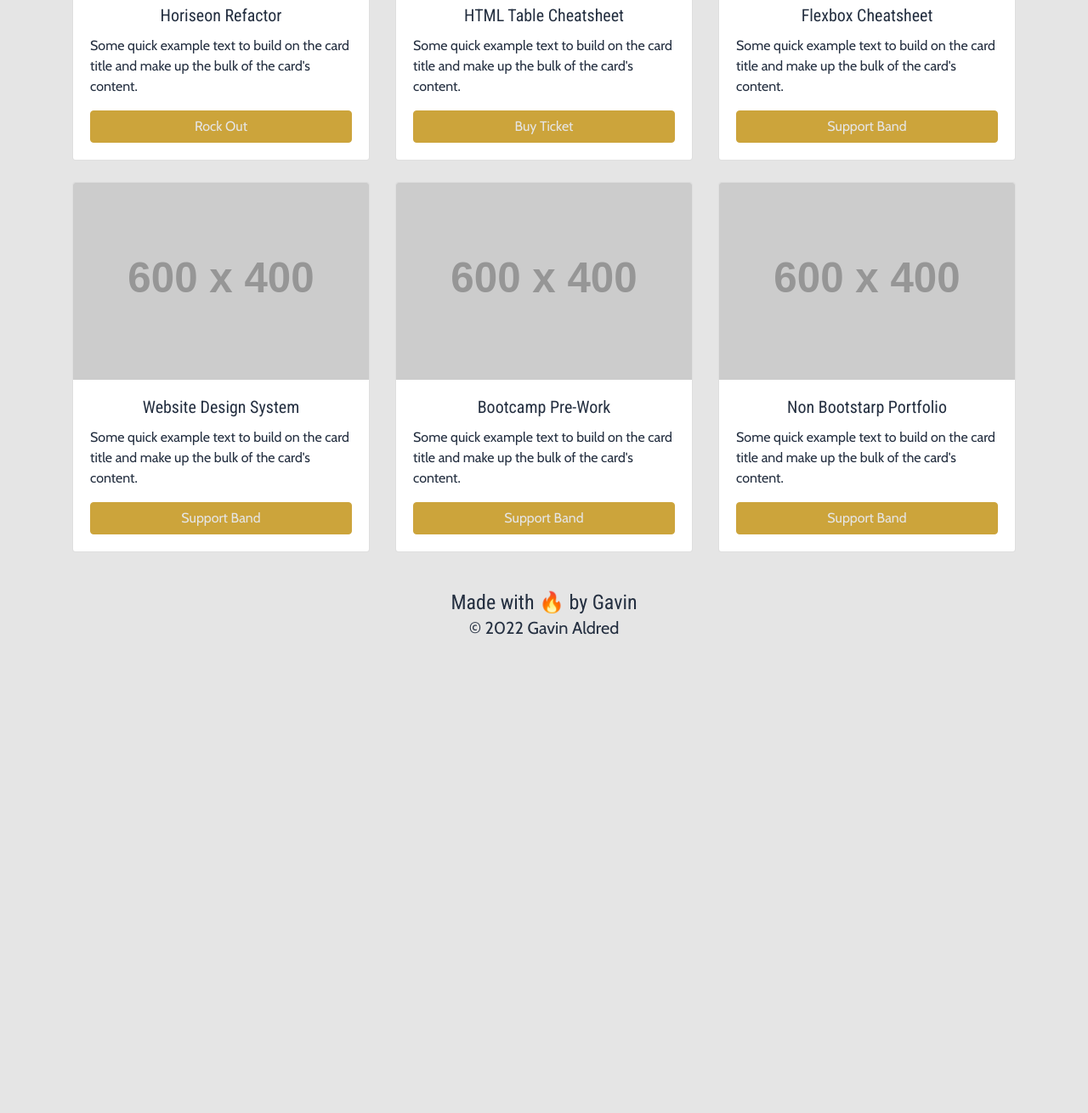
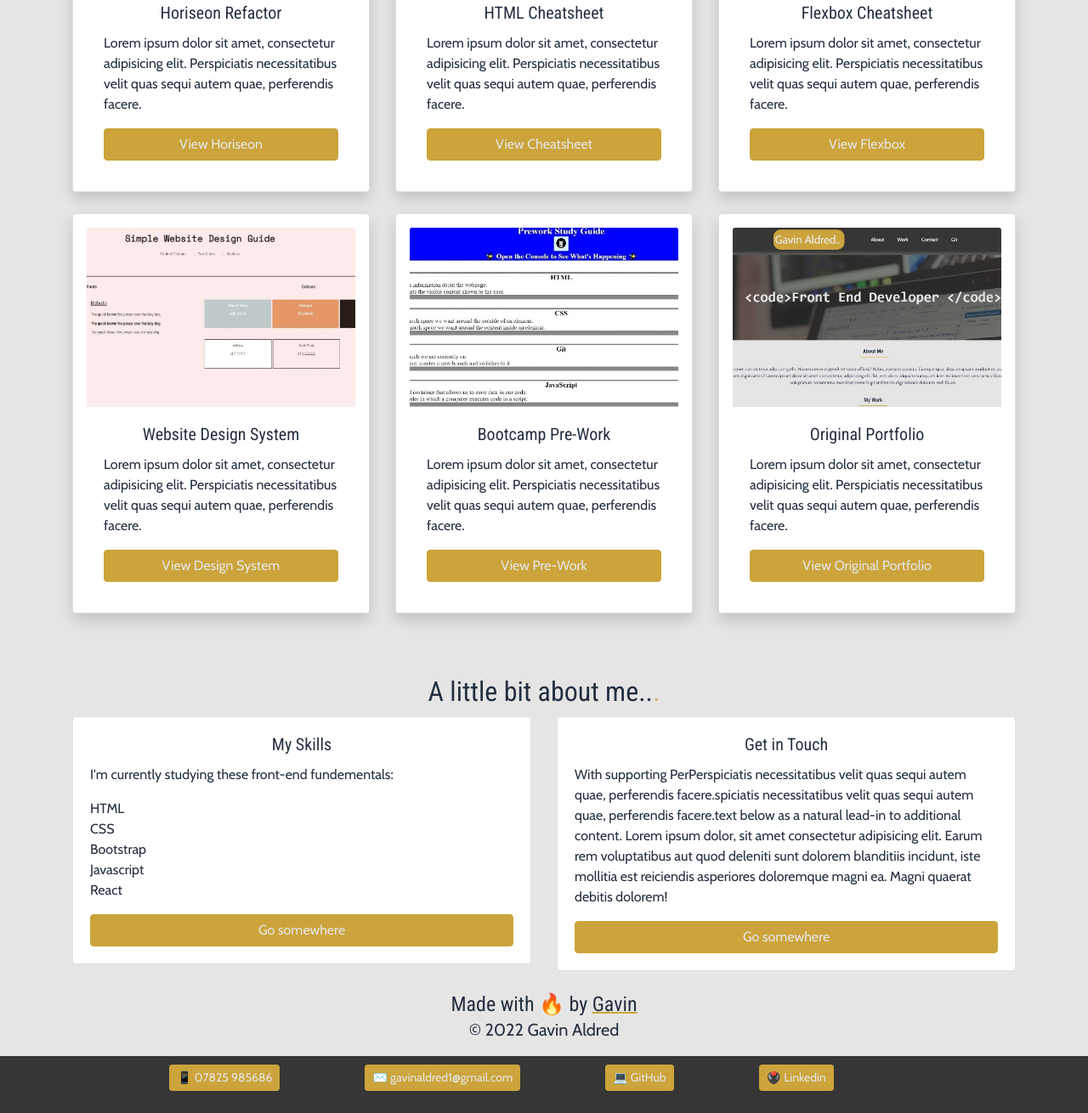
Before and after one commit to gavinaldred/Bootstrap-Portfolio, a plain HTML site: page index.html in a window 1280 px wide. Shown: the part 606-1916 px from the top of the page at 85% size. Before the commit the page ends 1396 px from the top, so only its background shows below. Drawn offline with nearby package versions, Linux system fonts and the light colour scheme; placeholder pictures from the web are drawn by us.

Commit message:
finishes nav, cards, footer and readme

```diff
--- a/css/style.css
+++ b/css/style.css
@@ -2,24 +2,23 @@
 **************************************************
 
 
-Color Guide
+Color & Font Guide
 ****************/
 
 :root {
   /*  HEADER AND CONTACT PRIMARY COLOUR */
   --Jet: #363636;
   /* FONT OUT OF DARK AND PAGE COLOUR */
-    --Platinum: #E5E5E5;
+  --Platinum: #e5e5e5;
   /* MAIN FONT COLOUR */
-    --Gunmetal: #242F40;
+  --Gunmetal: #242f40;
   /* ACCENT AND HIGHLIGHT COLOUR */
-    --Satin: #CCA43B;
+  --Satin: #cca43b;
   /* MAIN BODY FONT */
-    --cabin: 'Cabin';
+  --cabin: "Cabin";
   /* HEADINGS FONT */
-    --Roboto: 'Roboto Condensed';
+  --Roboto: "Roboto Condensed";
 }
-
 
 /************************************************
   *************************************************
@@ -52,19 +51,37 @@ Color Guide
     ------------------------------------------------
     ----------------------------------------------*/
 body {
-      Font-Family: 'Cabin';
+  font-family: "Cabin";
   line-height: 1.5;
   color: var(--Gunmetal);
   background-color: var(--Platinum);
 }
 
-  h1, h2, h3, h4, h5, h6 {
+h1,
+h2,
+h3,
+h4,
+h5,
+h6 {
   margin: 0;
   font-family: var(--Roboto);
 }
 
 .row {
-    margin-bottom: 25px!important;
+  margin-bottom: 25px !important;
+}
+
+a {
+  color: var(--Platinum);
+}
+
+a:hover {
+  color: var(--Satin);
+  text-decoration: var(--Platinum) underline 2px;
+}
+
+ul {
+    list-style: none;
 }
 
 /*----------------------------------------------
@@ -77,11 +94,10 @@ Color Guide
   position: fixed;
   width: 100%;
   z-index: 10;
-
 }
 
 .nav-link {
-        color: var(--Platinum)!important;
+  color: var(--Platinum) !important;
 }
 
 .nav-link:hover {
@@ -91,7 +107,8 @@ Color Guide
 }
 .navbar-toggler {
   background-color: var(--Satin);
-    border: var(--Platinum) 2px solid;}
+  border: var(--Platinum) 2px solid;
+}
 
 .dropdown-item {
   color: var(--Platinum);
@@ -104,13 +121,14 @@ Color Guide
 .dropdown-menu.show {
   background-color: var(--Jet);
 }
-    .navbar-brand{
-        margin-left: 20px;}
+.navbar-brand {
+  margin-left: 20px;
+}
 
-     .dropdown-item:hover{
+.dropdown-item:hover {
   color: var(--Platinum);
   text-decoration: none;
-    background-color:var(--Satin)
+  background-color: var(--Satin);
 }
 
 .navbar-dark .navbar-brand {
@@ -124,13 +142,13 @@ Color Guide
 
 .img-fluid {
   width: 20%;
+  border: var(--Satin) 1px solid;
 }
 
-    .jumbo-container{
+.jumbo-container {
   display: flex;
   justify-content: flex-start;
   align-items: center;
-
 }
 
 .display-4 {
@@ -141,7 +159,19 @@ Color Guide
 .jumbotron {
   margin-bottom: 10px;
   padding-bottom: 15px;
+  background-color: var(--Platinum);
 }
+
+.jumbotron:after {
+  content: ".";
+  display: block;
+  height: 2px;
+  width: 275px;
+  margin: 0px auto;
+
+  border-bottom: 2px solid var(--Satin);
+}
+
 /*----------------------------------------------
     ------------------------------------------------
     4. Work Section
@@ -158,17 +188,44 @@ Color Guide
     ------------------------------------------------
     ----------------------------------------------*/
 
+.platinum {
+  background-color: var(--Platinum);
+}
+
 /*----------------------------------------------
     ------------------------------------------------
     6. Footer Styles
     ------------------------------------------------
     ----------------------------------------------*/
+
 .footer {
-      padding: 20px;
   clear: both;
   text-align: center;
   font-size: 20px;
 }
+
+.columnabout {
+  display: flex;
+  width: 70%;
+  padding: 10px;
+  margin: auto;
+}
+.contactcolumn {
+  display: flex;
+  flex-direction: row;
+  justify-content: center;
+  align-content: center;
+  align-items: flex-start;
+  flex-wrap: wrap;
+  padding: 10px;
+  background-color: var(--Jet);
+  color: var(--Platinum);
+}
+
+.contactcolumn p {
+  padding: 0px 50px;
+}
+
 
 /*----------------------------------------------
     ------------------------------------------------
@@ -181,38 +238,49 @@ Color Guide
   justify-content: center;
 }
 
-
-    .btn-primary
-    {
+.btn-primary {
   color: var(--Platinum);
   background-color: var(--Satin);
   border-color: var(--Satin);
 }
 
-    .btn-primary:hover{
+.btn-primary:hover {
   background-color: var(--Jet);
   border-color: var(--Jet);
-        box-shadow: 15px 15px 15px rgba(36,47,64,0.3);
+  box-shadow: 15px 15px 15px rgba(36, 47, 64, 0.3);
 }
 
-    .btn-primary:active{
-        background-color: var(--Jet)!important;;
-        border-color: var(--Jet)!important;;
+.btn-primary:active {
+  background-color: var(--Jet) !important;
+  border-color: var(--Jet) !important;
 }
 
-    .btn.focus, .btn:focus {
+.btn.focus,
+.btn:focus {
   outline: 0;
-        box-shadow: none!important;
+  box-shadow: none !important;
 }
 
-    .btn-primary:visited
-    {
+.btn-primary:visited {
   color: var(--Platinum);
   background-color: var(--Satin);
   border-color: var(--Satin);
 }
 
+.footer-link {
+    color: #242f40;
+    text-decoration: underline 2px #cca43b;
+  }
 
+  .footer-link:hover {
+    color: var(--Platinum);
+    background-color: var(--Satin);
+  }
+
+  .btn-primary:focus {
+    color: var(--Platinum);
+    background-color: var(--Jet);
+  }
 
 /*----------------------------------------------
     ------------------------------------------------
@@ -224,7 +292,20 @@ Color Guide
   padding-bottom: 10px;
 }
 
+a.gunmetal {
+  color: var(--Gunmetal) !important;
+}
 
+.animate {
+    color: var(--Satin);
+    animation: blinker 1.75s linear infinite;
+    text-decoration: none;
+  }
+  @keyframes blinker {
+    50% {
+        opacity: 0;
+   }
+  }
 /*----------------------------------------------
     ------------------------------------------------
     9. Media Queries
@@ -239,16 +320,12 @@ Color Guide
 
   .navbar-collapse {
     margin-left: -80px;
-
   }
-
-
 }
 @media only screen and (max-width: 600px) {
-.display-4
-{ margin-top: 30px;
+  .display-4 {
+    margin-top: 30px;
     font-size: 1.5rem;
-
   }
 
   .lead {
@@ -258,4 +335,7 @@ Color Guide
     margin-top: 40px;
   }
 
+  .cardContainer {
+    margin-bottom: 5px;
   }
+}
--- a/index.html
+++ b/index.html
@@ -14,34 +14,38 @@
 
      <!-- Navigation Bar -->
 
-     <nav class="navbar navbar-expand-lg navbar-dark">
-        <a class="navbar-brand" href="#"><img src="images/acoustic-guitar.png">Bootstrap Portfolio</a>
+     <nav class="navbar navbar-expand-lg navbar-dark sticky-top">
+        <a class="navbar-brand" href="#">Bootstrap Portfolio</a>
         <button class="navbar-toggler" type="button" data-toggle="collapse" data-target="#navbarNav" aria-controls="navbarNav" aria-expanded="false" aria-label="Toggle navigation">
           <span class="navbar-toggler-icon"></span>
         </button>
         <div class="collapse navbar-collapse justify-content-center" id="navbarNav">
           <ul class="navbar-nav">
             <li class="nav-item">
-              <a class="nav-link" href="#">Work</a>
+              <a class="nav-link" href="#work">Work</a>
             </li>
             <li class="nav-item">
-              <a class="nav-link" href="#">About</a>
+              <a class="nav-link" href="#about">About</a>
             </li>
             <li class="nav-item">
-              <a class="nav-link" href="#">Contact</a>
+              <a class="nav-link" href="#contact">Contact</a>
             </li>
             <li class="nav-item">
-              <a class="nav-link" href="#">Git</a>
+              <a class="nav-link" href="https://github.com/gavinaldred">Git</a>
             </li>
             <li class="nav-item dropdown">
               <a class="nav-link dropdown-toggle" href="#" id="navbarDropdown" role="button" data-toggle="dropdown" aria-haspopup="true" aria-expanded="false">
-                Dropdown
+                Projects
               </a>
               <div class="dropdown-menu" aria-labelledby="navbarDropdown">
-                <a class="dropdown-item" href="#">Action</a>
-                <a class="dropdown-item" href="#">Another action</a>
+                <a class="dropdown-item" href="https://gavinaldred.github.io/challenge1/">Horiseon Refactor</a>
+                <a class="dropdown-item" href="https://gavinaldred.github.io/gavinaldred/">HTML Cheatsheet</a>
+								<a class="dropdown-item" href="https://gavinaldred.github.io/flexbox-cheat-sheet/">Flexbox Cheatsheet</a>
+                <a class="dropdown-item" href="https://gavinaldred.github.io/website-design-system/">Website Design System</a>
+								<a class="dropdown-item" href="https://gavinaldred.github.io/prework-study-guide/">Bootcamp Pre-Work</a>
+                <a class="dropdown-item" href="https://gavinaldred.github.io/my-portfolio/">Original Portfolio</a>
                 <div class="dropdown-divider"></div>
-                <a class="dropdown-item" href="#">Something else here</a>
+                <a class="dropdown-item" href="https://github.com/gavinaldred">All projects on Git</a>
               </div>
             </li>
           </ul>
@@ -52,27 +56,26 @@
 
     <div class="jumbotron jumbotron-fluid">
       <div class="container jumbo-container">
-          <img class="img-fluid rounded-circle" src="images/testimonials-2.jpg" alt="">
+          <img class="img-fluid rounded-circle" src="images/me.jpg" alt="Picture of Gavin Aldred">
           <h1 class="display-4">Gavin Aldred Portfolio</h1>
-          <p class="lead">This is a modified jumbotron that occupies the entire horizontal space of its parentjumbotron that occupies the entire horizontal space of its parent.</p>
+          <p class="lead">I'm a (learner) web front end developer. I've always loved frontend and now learning what I need to progress my career.</p>
 
 
 
       </div>
     </div>
       <!-- Work Section -->
-      <div class="container">
+      <div id="work" class="container">
         <h2 class="sectionHeading">My Work</h2>
         <div class="row work-bottom-margin>">
           <!-- Card 1 -->
           <div class="cardContainer col-lg-4 col-md-4 col-sm-12">
-            <div class="card">
-              <img src="https://placehold.co/600x400/000000/FFF" class="card-img-top" alt="Horiseon website image">
+            <div class="card shadow p-3 bg-white rounded">
+              <img src="./images/horiseon_600.jpg" class="card-img-top" alt="Horiseon website image">
               <div class="card-body">
                 <h5 class="card-title">Horiseon Refactor</h5>
-                <p class="card-text">Some quick example text to build on the card title and make up the bulk of the card's
-                  content.</p>
-                <a href="#" class="btn btn-primary">Rock Out</a>
+                <p class="card-text">Lorem ipsum dolor sit amet, consectetur adipisicing elit. Perspiciatis necessitatibus velit quas sequi autem quae, perferendis facere.</p>
+                <a href="https://gavinaldred.github.io/challenge1/" class="btn btn-primary">View Horiseon</a>
               </div>
             </div>
           </div>
@@ -80,13 +83,12 @@
 
           <!-- Card 2 -->
           <div class="cardContainer col-lg-4 col-md-4 col-sm-12">
-            <div class="card">
-              <img src="https://placehold.co/600x400/000000/FFF" class="card-img-top" alt="screen shot of HTML Cheatsheet">
+            <div class="card shadow p-3  bg-white rounded">
+              <img src="./images/html_cheat600.jpg" class="card-img-top" alt="screen shot of HTML Cheatsheet">
               <div class="card-body">
-                <h5 class="card-title">HTML Table Cheatsheet</h5>
-                <p class="card-text">Some quick example text to build on the card title and make up the bulk of the card's
-                  content.</p>
-                <a href="#" class="btn btn-primary">Buy Ticket</a>
+                <h5 class="card-title">HTML Cheatsheet</h5>
+                <p class="card-text">Lorem ipsum dolor sit amet, consectetur adipisicing elit. Perspiciatis necessitatibus velit quas sequi autem quae, perferendis facere.</p>
+                <a href="https://gavinaldred.github.io/gavinaldred/" class="btn btn-primary">View Cheatsheet</a>
               </div>
             </div>
           </div>
@@ -94,13 +96,12 @@
 
           <!-- Card 3 -->
           <div class="cardContainer col-lg-4 col-md-4 col-sm-12">
-            <div class="card">
-              <img src="https://placehold.co/600x400/000000/FFF"class="card-img-top" alt="Flexbox cheatsheet screenshot">
+            <div class="card shadow p-3  bg-white rounded">
+              <img src="./images/flex_cheat600.jpg"class="card-img-top" alt="Flexbox cheatsheet screenshot">
               <div class="card-body">
                 <h5 class="card-title">Flexbox Cheatsheet</h5>
-                <p class="card-text">Some quick example text to build on the card title and make up the bulk of the card's
-                  content.</p>
-                <a href="#" class="btn btn-primary">Support Band</a>
+                <p class="card-text">Lorem ipsum dolor sit amet, consectetur adipisicing elit. Perspiciatis necessitatibus velit quas sequi autem quae, perferendis facere.</p>
+                <a href="https://gavinaldred.github.io/flexbox-cheat-sheet/" class="btn btn-primary">View Flexbox</a>
               </div>
             </div>
           </div>
@@ -109,13 +110,12 @@
           <div class="row work-bottom-margin">
           <!-- Card 3 -->
           <div class="cardContainer col-lg-4 col-md-4 col-sm-12">
-            <div class="card">
-              <img src="https://placehold.co/600x400/000000/FFF" class="card-img-top" alt="Screengrab of website design system">
+            <div class="card shadow p-3  bg-white rounded">
+              <img src="./images/design_system600.jpg" class="card-img-top" alt="Screengrab of website design system">
               <div class="card-body">
                 <h5 class="card-title">Website Design System</h5>
-                <p class="card-text">Some quick example text to build on the card title and make up the bulk of the card's
-                  content.</p>
-                <a href="#" class="btn btn-primary">Support Band</a>
+                <p class="card-text">Lorem ipsum dolor sit amet, consectetur adipisicing elit. Perspiciatis necessitatibus velit quas sequi autem quae, perferendis facere.</p>
+                <a href="https://gavinaldred.github.io/website-design-system/" class="btn btn-primary">View Design System</a>
               </div>
             </div>
           </div>
@@ -123,13 +123,12 @@
 
           <!-- Card 3 -->
           <div class="cardContainer col-lg-4 col-md-4 col-sm-12">
-            <div class="card">
-              <img src="https://placehold.co/600x400/000000/FFF" class="card-img-top" alt="Screen grab of bootcamp pre-work">
+            <div class="card shadow p-3  bg-white rounded">
+              <img src="./images/bootcamp_600.jpg" class="card-img-top" alt="Screen grab of bootcamp pre-work">
               <div class="card-body">
                 <h5 class="card-title">Bootcamp Pre-Work</h5>
-                <p class="card-text">Some quick example text to build on the card title and make up the bulk of the card's
-                  content. </p>
-                <a href="#" class="btn btn-primary">Support Band</a>
+                <p class="card-text">Lorem ipsum dolor sit amet, consectetur adipisicing elit. Perspiciatis necessitatibus velit quas sequi autem quae, perferendis facere. </p>
+                <a href="https://gavinaldred.github.io/prework-study-guide/" class="btn btn-primary">View Pre-Work</a>
               </div>
             </div>
           </div>
@@ -137,13 +136,12 @@
 
           <!-- Card 3 -->
           <div class="cardContainer col-lg-4 col-md-4 col-sm-12">
-            <div class="card">
-              <img src="https://placehold.co/600x400/000000/FFF" class="card-img-top" alt="Screen grab of my non bootstrap Portfolio">
+            <div class="card shadow p-3 mb-5 bg-white rounded">
+              <img src="./images/portfolio600.jpg" class="card-img-top" alt="Screen grab of my non bootstrap Portfolio">
               <div class="card-body">
-                <h5 class="card-title">Non Bootstarp Portfolio</h5>
-                <p class="card-text">Some quick example text to build on the card title and make up the bulk of the card's
-                  content.</p>
-                <a href="#" class="btn btn-primary">Support Band</a>
+                <h5 class="card-title">Original Portfolio</h5>
+                <p class="card-text">Lorem ipsum dolor sit amet, consectetur adipisicing elit. Perspiciatis necessitatibus velit quas sequi autem quae, perferendis facere.</p>
+                <a href="https://gavinaldred.github.io/my-portfolio/" class="btn btn-primary">View Original Portfolio</a>
               </div>
             </div>
           </div>
@@ -160,15 +158,53 @@
 
 
 
+				<div id="about" class="container">
+					<h2 class="sectionHeading">A little bit about me..<span class="animate">.</span></h2>
+					<div class="row">
+						<div class="col-sm-6">
+							<div class="card">
+								<div class="card-body">
+									<h5 class="card-title">My Skills</h5>
+									<p class="card-text">I'm currently studying these front-end fundementals:</p>
+									<ul><li>HTML</li><li>CSS</li><li>Bootstrap</li><li>Javascript</li><li>React</li></ul>
+									<a href="#" class="btn btn-primary">Go somewhere</a>
+								</div>
+							</div>
+						</div>
+						<div class="col-sm-6">
+							<div class="card ">
+								<div class="card-body">
+									<h5 class="card-title">Get in Touch</h5>
+									<p class="card-text">With supporting PerPerspiciatis necessitatibus velit quas sequi autem quae, perferendis facere.spiciatis necessitatibus velit quas sequi autem quae, perferendis facere.text below as a natural lead-in to additional content. Lorem ipsum dolor, sit amet consectetur adipisicing elit. Earum rem voluptatibus aut quod deleniti sunt dolorem blanditiis incidunt, iste mollitia est reiciendis asperiores doloremque magni ea. Magni quaerat debitis dolorem!</p>
+									<a href="#" class="btn btn-primary">Go somewhere</a>
+								</div>
+							</div>
+						</div>
+					</div>
+					</div>
+
 
 
     <!-- Footer Section -->
-    <footer class="footer">
-        <h4>Made with 🔥 by Gavin</h4>
+
+
+    <footer class="footer ">
+        <h4>Made with 🔥 by <span ><a class="footer-link" href="https://github.com/gavinaldred" target="_blank" >Gavin</a></span></h4>
         <p>
            © 2022 Gavin Aldred
         </p>
+
+		 <section id="contact">
+			<div class="contactcolumn">
+				 <p><a href="#"></a><button type="button" class="btn btn-primary btn-sm">📱 07825 985686</button></p>
+				 <p><a href="mailto:gavinaldred1@gmail.com"><button type="button" class="btn btn-primary btn-sm">✉️ gavinaldred1@gmail.com</button></a></p>
+				 <p><a href="https://github.com/gavinaldred/"><button type="button" class="btn btn-primary btn-sm">💻	GitHub</button></a></p>
+				 <p> <a href="https://www.linkedin.com/in/gavin-aldred-83aa0527/"><button type="button" class="btn btn-primary btn-sm">🖲️ Linkedin</button></p>
+				 </a></p>
+			</div>
+			</section>
      </footer>
+
 
 
     <script src="https://cdn.jsdelivr.net/npm/jquery@3.5.1/dist/jquery.slim.min.js" integrity="sha384-DfXdz2htPH0lsSSs5nCTpuj/zy4C+OGpamoFVy38MVBnE+IbbVYUew+OrCXaRkfj" crossorigin="anonymous"></script>
```
Also changed, not shown: images/acoustic-guitar.png (deleted), images/bootcamp_600.jpg (added), images/design_system (1).jpg (added), images/design_system.jpg (deleted), images/design_system600.jpg (added), images/flex_cheat.jpg (deleted), images/flex_cheat600.jpg (added), images/horiseon.jpg (deleted), images/horiseon_600.jpg (added), images/html_cheat.jpg (deleted), images/html_cheat600.jpg (added), images/me.jpg (added), images/portfolio600.jpg (added), images/readmescreenshot.png (added), 3 more files, 1 other file. Lines whose indentation alone changed are shown as unchanged.
